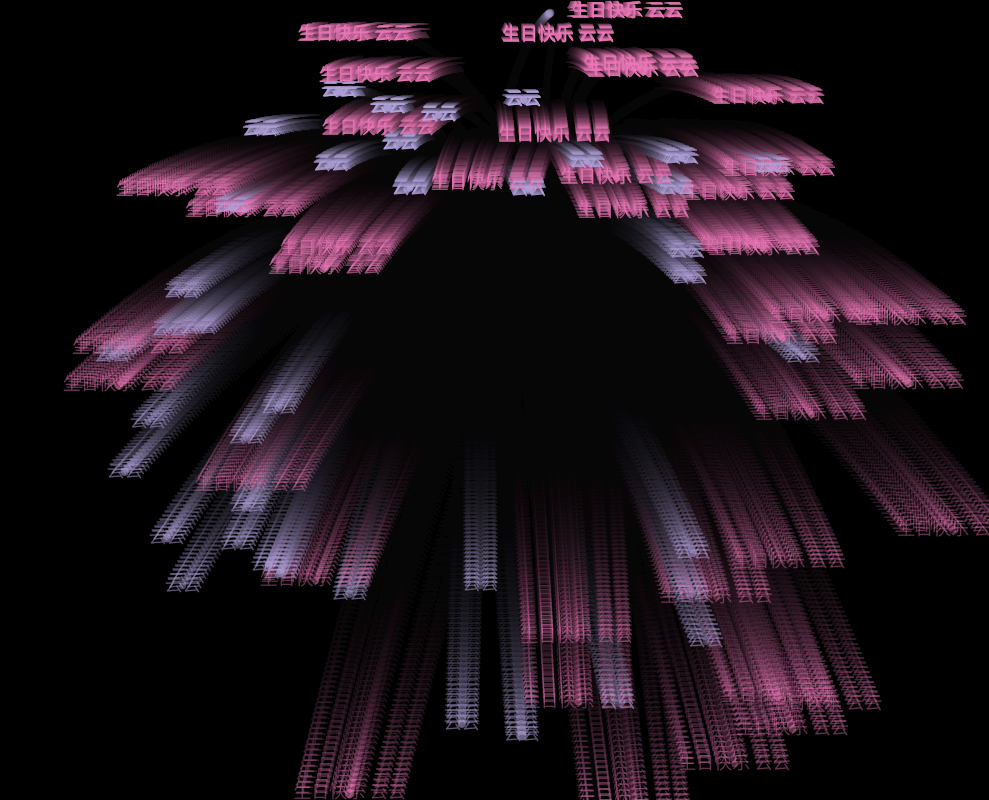
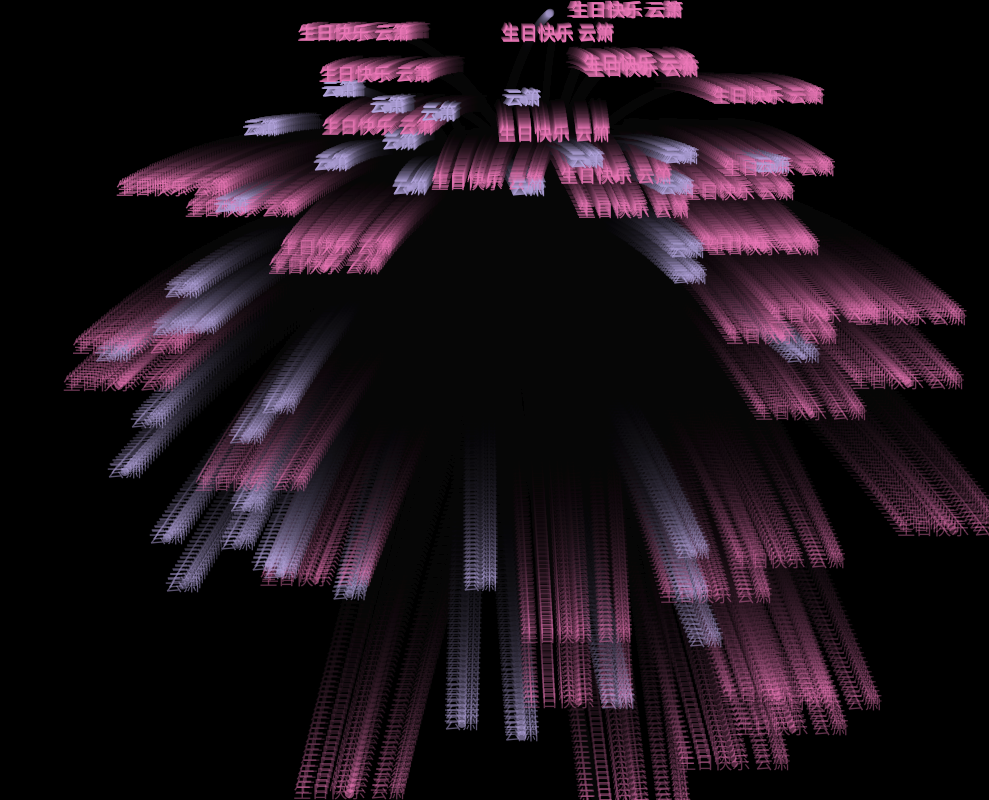
Before and after one commit to James-6/hhhhh, a plain HTML site: page index.html in a window 1280 px wide. Shown: the whole page, without its empty margins (291-1280 px from the left). Drawn offline with Linux system fonts and the light colour scheme.

Commit message:
Update birthday celebration text and fireworks logic

```diff
--- a/index.html
+++ b/index.html
@@ -3,7 +3,7 @@
 <head>
     <meta charset="UTF-8">
     <meta name="viewport" content="width=device-width, initial-scale=1.0, user-scalable=no">
-    <title>生日快乐云云</title>
+    <title>生日快乐yunyun</title>
     <style>
         * {
             margin: 0;
@@ -34,9 +34,17 @@
 
 <script>
 // ===================== 核心配置 🎂 生日祝福专属 =====================
-const FIRST_TEXT = '生日快乐 云云'; // 第一发文字
+const FIRST_TEXT = '生日快乐 云箫'; // 第一发文字
 // 🔥 你指定的全新固定顺序文字
-const SEQUENCE_TEXTS = ['云云', '平安', '喜乐', '顺遂','生日快乐', '云云', '无忧', '开心', '幸福', '云云', '生日快乐'];
+// 🔥 扩充后的祝福文字序列
+const SEQUENCE_TEXTS = [
+  '云箫', '生日快乐','喜乐', '暴富', '顺遂', '云云','生日快乐',
+  '生日快乐', '平安', '幸福', '开心', '云pro',
+  '云箫', '快乐', '美满', '安康', '生日快乐', '云箫',
+  '云pro', '顺遂', '无忧', '平安', '幸福', '云云', '生日快乐',
+  '云云','开心', '温暖', '云箫',
+  '生日快乐',  '闪耀', '温柔', '云箫','生日快乐'
+];
 let textIndex = 0; // 顺序索引
 let firstFireworkLaunched = false; // 标记第一发是否已发射
 
@@ -291,7 +299,7 @@ function animate() {
 
     ctx.restore();
 
-    // 发射逻辑：第一发生日快乐 云云，后续按顺序循环
+    // 发射逻辑：第一发生日快乐 云箫，后续按顺序循环
     if (!firstFireworkLaunched) {
         fireworks.push(new Firework(FIRST_TEXT));
         firstFireworkLaunched = true;
```
